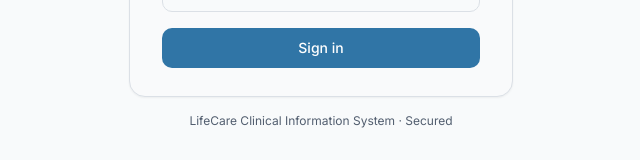
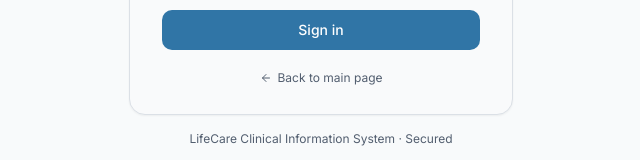
Before and after one commit to kayibabe/lifecare, a React (Vite) app: page /custom-login in a window 1280 px wide. Shown: the part 501-661 px from the top of the page, without its empty margins (319-959 px from the left). Built offline with nearby package versions, Linux system fonts and the light colour scheme; no server answers.

Commit message:
Add back-to-main-page link on staff login, matching patient login

```diff
--- a/src/pages/CustomLogin.jsx
+++ b/src/pages/CustomLogin.jsx
@@ -1,8 +1,8 @@
 import { useState, useEffect } from "react";
-import { useNavigate, useSearchParams } from 'react-router-dom';
+import { Link, useNavigate, useSearchParams } from 'react-router-dom';
 import { apiClient } from '@/api/apiClient';
 import { useAuth } from '@/lib/AuthContext';
-import { Eye, EyeOff } from 'lucide-react';
+import { ArrowLeft, Eye, EyeOff } from 'lucide-react';
 
 
 export default function CustomLogin() {
@@ -134,6 +134,13 @@ export default function CustomLogin() {
                 {loading ? "Signing in…" : "Sign in"}
               </button>
             </form>
+
+            <Link
+              to="/"
+              className="mt-5 flex items-center justify-center gap-1.5 text-xs text-muted-foreground hover:text-foreground transition-colors"
+            >
+              <ArrowLeft className="w-3 h-3" /> Back to main page
+            </Link>
           </div>
         </div>
 
```
